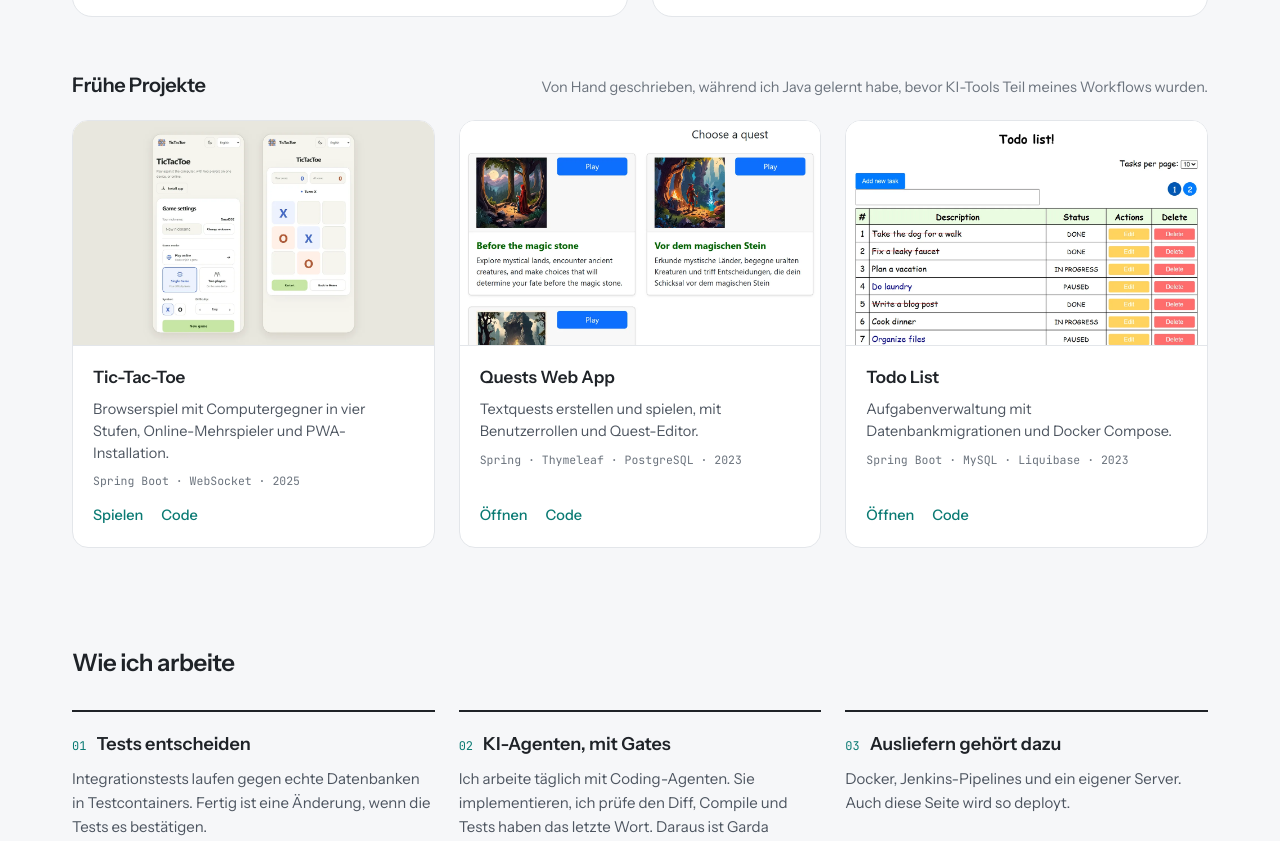
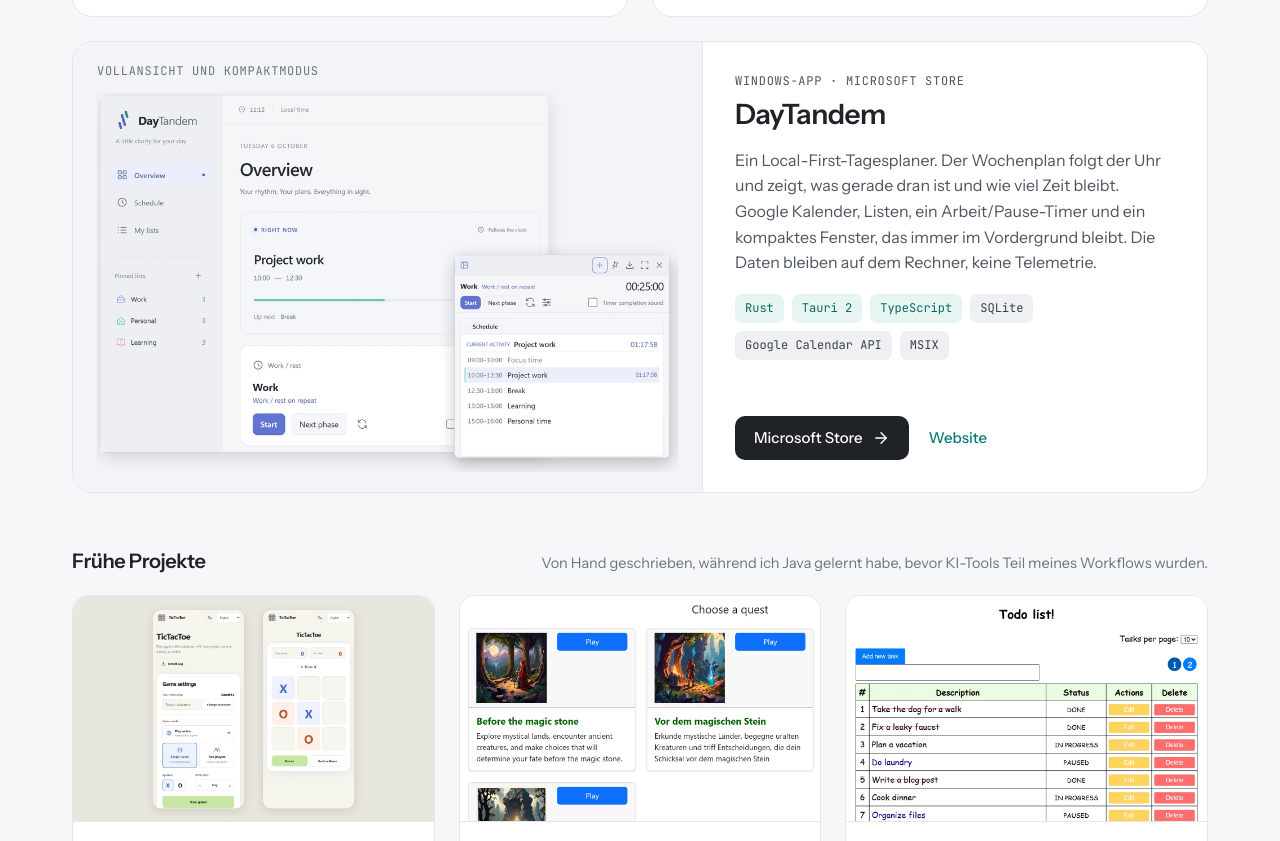
Before and after one commit to Shubchynskyi/Startpage-for-site, a plain HTML site: page de/index.html in a window 1280 px wide. Shown: the part 1339-2180 px from the top of the page. Drawn offline with Linux system fonts and the light colour scheme.

Commit message:
feat: add DayTandem as a wide project card with Store and website links

```diff
--- a/css/site.css
+++ b/css/site.css
@@ -292,6 +292,13 @@
 .card p { color: var(--ink-2); }
 .card-actions { margin-top: auto; padding-top: 6px; display: flex; flex-wrap: wrap; align-items: center; gap: 12px 20px; }
 .card-actions > a:not(.button) { font-size: 15px; font-weight: 500; }
+.card-wide { grid-column: 1 / -1; display: grid; grid-template-columns: minmax(0, 1.25fr) minmax(0, 1fr); }
+.card-wide .card-visual { height: auto; justify-content: center; border-bottom: 0; border-right: 1px solid var(--line); padding: 20px 24px; }
+.card-wide .card-visual .composite { display: block; width: 100%; height: auto; }
+@media (max-width: 1060px) {
+    .card-wide { display: flex; }
+    .card-wide .card-visual { border-right: 0; border-bottom: 1px solid var(--line); }
+}
 .stars { flex: 0 0 auto; display: flex; flex-direction: column; align-items: center; padding: 8px 14px 7px; border: 1px solid var(--star-line); border-radius: 12px; background: var(--star-bg); color: var(--star-ink); }
 .stars:hover { color: var(--star-ink); }
 .stars-count { display: flex; align-items: center; gap: 6px; font-size: 22px; font-weight: 600; line-height: 1.1; }
--- a/de/index.html
+++ b/de/index.html
@@ -135,6 +135,22 @@
 </div>
 </div>
 </article>
+<article class="card card-wide" aria-labelledby="daytandem-title">
+<figure class="card-visual">
+<figcaption><span class="label">Vollansicht und Kompaktmodus</span></figcaption>
+<img class="composite only-light" src="/img/projects/daytandem-card-light.webp" width="1030" height="675" alt="DayTandem-Übersicht mit dem aktuellen Zeitblock, einem Arbeit/Pause-Timer und Google-Kalender-Terminen, darüber das kompakte Fenster" loading="lazy" decoding="async">
+<img class="composite only-dark" src="/img/projects/daytandem-card-dark.webp" width="1030" height="675" alt="DayTandem-Übersicht mit dem aktuellen Zeitblock, einem Arbeit/Pause-Timer und Google-Kalender-Terminen, darüber das kompakte Fenster" loading="lazy" decoding="async">
+</figure>
+<div class="card-body">
+<div class="card-title"><p class="label">Windows-App · Microsoft Store</p><h3 id="daytandem-title">DayTandem</h3></div>
+<p>Ein Local-First-Tagesplaner. Der Wochenplan folgt der Uhr und zeigt, was gerade dran ist und wie viel Zeit bleibt. Google Kalender, Listen, ein Arbeit/Pause-Timer und ein kompaktes Fenster, das immer im Vordergrund bleibt. Die Daten bleiben auf dem Rechner, keine Telemetrie.</p>
+<ul class="chips"><li class="key">Rust</li><li class="key">Tauri 2</li><li class="key">TypeScript</li><li>SQLite</li><li>Google Calendar API</li><li>MSIX</li></ul>
+<div class="card-actions">
+<a class="button button-ink" href="https://apps.microsoft.com/detail/9n7pvtjs2mhk"><span>Microsoft Store</span><svg class="icon" viewBox="0 0 24 24" aria-hidden="true" focusable="false"><path d="M5 12h14"/><path d="m12 5 7 7-7 7"/></svg></a>
+<a href="https://garda-studio.com/products/daytandem">Website</a>
+</div>
+</div>
+</article>
 </div>
 
 <div class="section-head" style="margin: 56px 0 20px">
```
Also changed, not shown: index.html (+16 -0 lines), img/projects/daytandem-card-dark.webp (added), img/projects/daytandem-card-light.webp (added).
